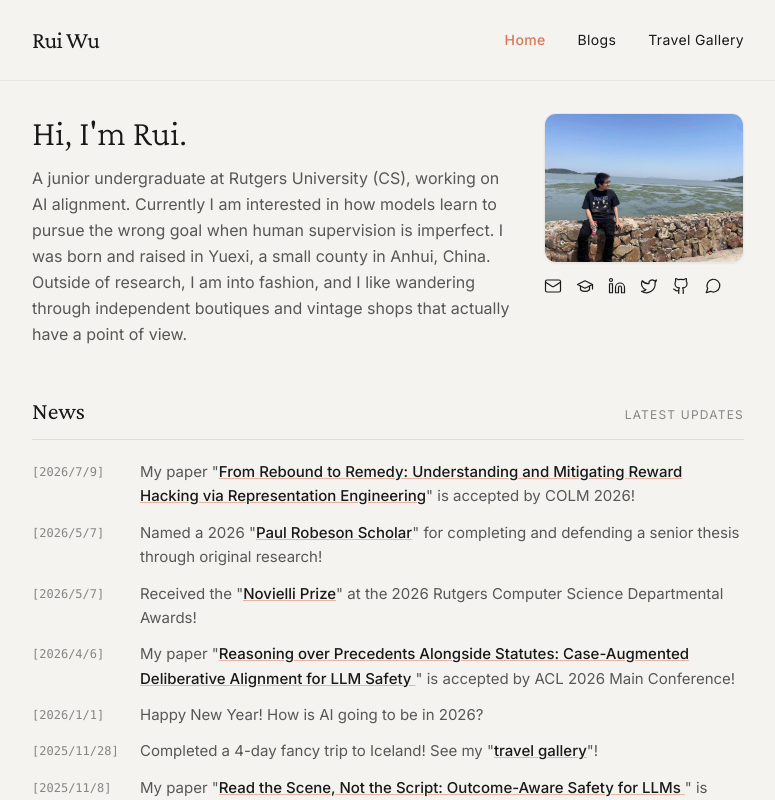
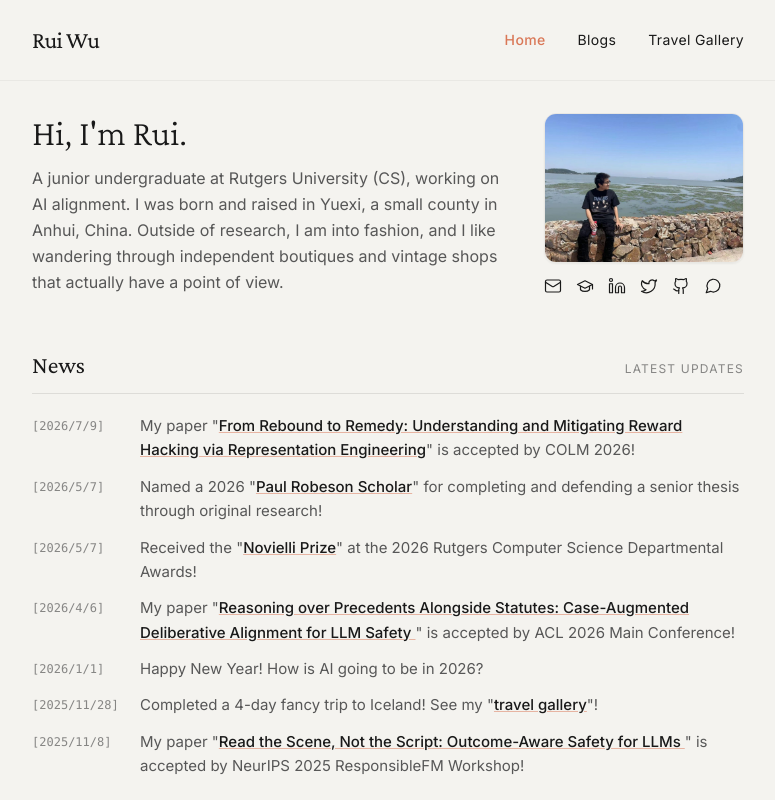
Before and after one commit to RuiWu1123/RuiWu1123.github.io, a React (Vite) app: page / in a window 1280 px wide. Shown: the top 800 px of the page, without its empty margins (252-1027 px from the left). Built offline with nearby package versions, Linux system fonts and the light colour scheme.

Commit message:
Drop the research sentence from the home bio

```diff
--- a/pages/Home.tsx
+++ b/pages/Home.tsx
@@ -64,9 +64,7 @@ const Home: React.FC = () => {
             Hi, I'm Rui.
           </h1>
           <p className="text-base font-sans text-anthropic-gray leading-relaxed">
-            A junior undergraduate at Rutgers University (CS), working on AI alignment. Currently I am
-            interested in how models learn to pursue the wrong goal when human supervision is
-            imperfect. I was born and raised in Yuexi, a small county in Anhui, China. Outside of
+            A junior undergraduate at Rutgers University (CS), working on AI alignment. I was born and raised in Yuexi, a small county in Anhui, China. Outside of
             research, I am into fashion, and I like wandering through independent boutiques and
             vintage shops that actually have a point of view.
           </p>
```
